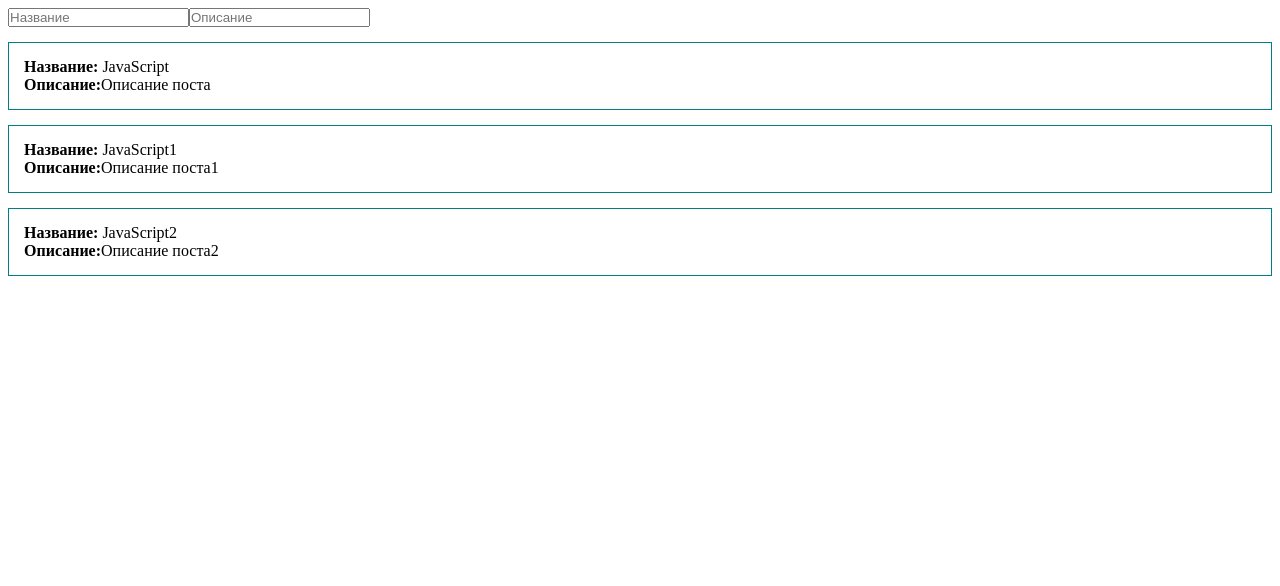
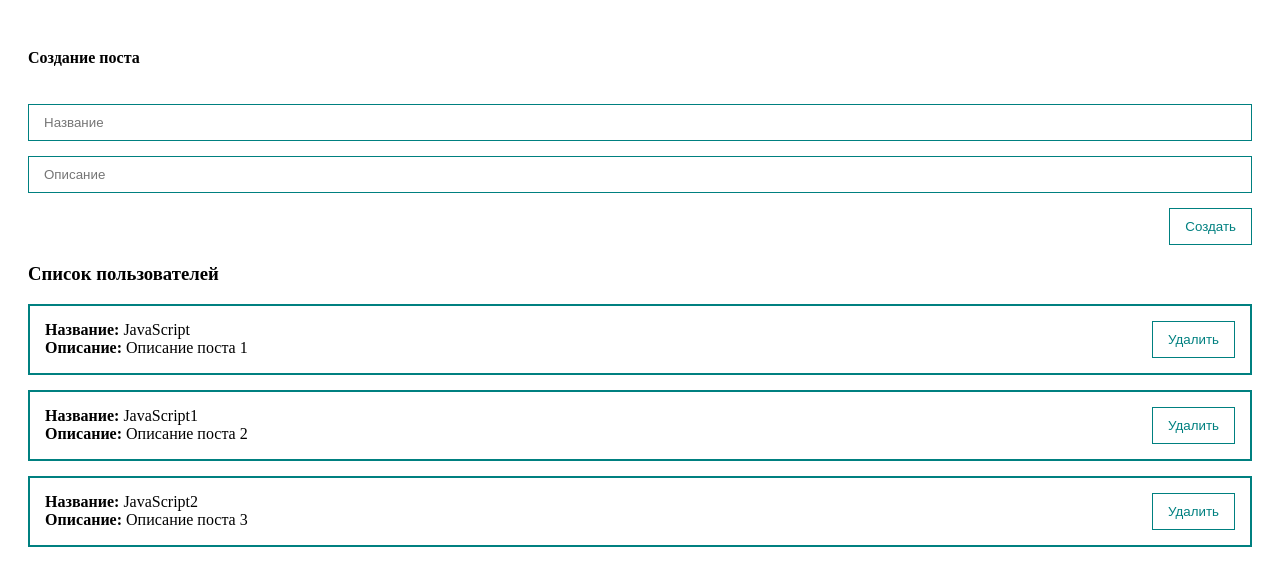
Before and after one commit to lusyaknowssomething/vue-first-project, a Vue app: page / in a window 1280 px wide. Shown: the top 586 px of the page. Built offline with nearby package versions, Linux system fonts and the light colour scheme.

Commit message:
buttons and inputs

```diff
--- a/public/index.html
+++ b/public/index.html
@@ -3,7 +3,7 @@
   <head>
     <meta charset="utf-8">
     <meta name="viewport" content="width=device-width,initial-scale=1.0">
-    <title>Furst Vue project</title>
+    <title>First Vue project</title>
   </head>
   <body>
     <div id="app"></div>
--- a/src/App.vue
+++ b/src/App.vue
@@ -1,28 +1,31 @@
 <template>
-  <div>
-    <form>
-      <input type="text" placeholder="Название">
-      <input type="text" placeholder="Описание">
-    </form>
-    <div class="post" v-for="post in posts" :key="post.id">
-      <div><strong>Название:</strong> {{post.title}}</div>
-      <div><strong>Описание:</strong>{{post.body}}</div>
-    </div>
+  <div class="app">
+    <post-form @create="createPost" />
+    <post-list :posts="posts" />
   </div>
 </template>
 
 <script>
+import PostForm from "./components/PostForm.vue";
+import PostList from "@/components/PostList.vue";
 export default {
+  components: {
+    PostForm, PostList
+  },
+
   data() {
     return {
       posts: [
-        {id: 0, title: 'JavaScript', body: 'Описание поста'},
-        {id: 1, title: 'JavaScript1', body: 'Описание поста1'},
-        {id: 2, title: 'JavaScript2', body: 'Описание поста2'},
-      ]
+        { id: 0, title: 'JavaScript', body: 'Описание поста 1' },
+        { id: 1, title: 'JavaScript1', body: 'Описание поста 2' },
+        { id: 2, title: 'JavaScript2', body: 'Описание поста 3' },
+      ],
     }
   },
   methods: {
+    createPost(post) {
+      this.posts.push(post);
+    },
   }
 }
 </script>
@@ -34,9 +37,7 @@ export default {
   box-sizing: border-box;
 }
 
-  .post {
-    padding: 15px;
-    border: 1px solid teal;
-    margin-top: 15px;
+.app {
+  padding: 20px;
 }
 </style>
--- /dev/null
+++ b/src/components/PostForm.vue
@@ -0,0 +1,61 @@
+<template>
+  <form @submit.prevent>
+    <h4>Создание поста</h4>
+    <input
+      v-model="post.title"
+      class="input"
+      type="text"
+      placeholder="Название"
+    >
+    <input
+      :value="post.body"
+      @input="post.body = $event.target.value"
+      class="input"
+      type="text"
+      placeholder="Описание"
+    >
+    <my-button
+      style="align-self: flex-end; margin-top: 15px;"
+      @click="createPost"
+    >
+      Создать
+    </my-button>
+  </form>
+</template>
+
+<script>
+export default {
+  data() {
+    return {
+      post: {
+        title: '',
+        body: '',
+      }
+    }
+  },
+  methods: {
+    createPost() {
+      this.post.id = Date.now();
+
+      this.$emit('create', this.post)
+      this.post = {
+        title: '',
+        body: ''
+      }
+    },
+  }
+}
+</script>
+
+<style scoped>
+form {
+  display: flex;
+  flex-direction: column;
+}
+
+.input {
+  border: 1px solid teal;
+  padding: 10px 15px;
+  margin-top: 15px;
+}
+</style>
--- /dev/null
+++ b/src/components/PostItem.vue
@@ -0,0 +1,33 @@
+<template>
+  <div class="post" :key="post.id">
+    <div>
+      <div><strong>Название: </strong> {{ post.title }}</div>
+      <div><strong>Описание: </strong>{{ post.body }}</div>
+    </div>
+    <div class="post__btns">
+      <my-button>Удалить</my-button>
+    </div>
+  </div>
+</template>
+
+<script>
+  export default {
+    props: {
+      post: {
+        type: Object,
+        required: true,
+      }
+    }
+  }
+</script>
+
+<style scoped>
+.post {
+  padding: 15px;
+  border: 2px solid teal;
+  margin-top: 15px;
+  display: flex;
+  align-items: center;
+  justify-content: space-between;
+}
+</style>
--- /dev/null
+++ b/src/components/PostList.vue
@@ -0,0 +1,27 @@
+<template>
+  <div>
+    <h3>Список пользователей</h3>
+    <post-item
+      v-for="post in posts"
+      :key="post.id"
+      :post="post"
+    />
+  </div>
+</template>
+
+<script>
+import PostItem from "@/components/PostItem";
+export default {
+  components: {PostItem},
+  props: {
+    posts: {
+      type: Array,
+      required: true,
+    }
+  }
+}
+</script>
+
+<style scoped>
+
+</style>
--- /dev/null
+++ b/src/components/UI/MyButton.vue
@@ -0,0 +1,20 @@
+<template>
+  <button class="button">
+    <slot></slot>
+  </button>
+</template>
+
+<script>
+  export default {
+    name: 'my-button',
+  }
+</script>
+
+<style scoped>
+.button {
+  padding: 10px 15px;
+  background: none;
+  color: teal;
+  border: 1px solid teal;
+}
+</style>
--- /dev/null
+++ b/src/components/UI/index.js
@@ -0,0 +1,4 @@
+import MyButton from "@/components/UI/MyButton"
+export default [
+  MyButton,
+]
--- a/src/main.js
+++ b/src/main.js
@@ -1,4 +1,12 @@
 import { createApp } from 'vue'
 import App from './App'
+import components from '@/components/UI';
 
-createApp(App).mount('#app')
+const app = createApp(App);
+
+components.forEach(component => {
+  app.component(component.name, component);
+});
+
+
+app.mount('#app')
```
Lines whose indentation alone changed are shown as unchanged.
